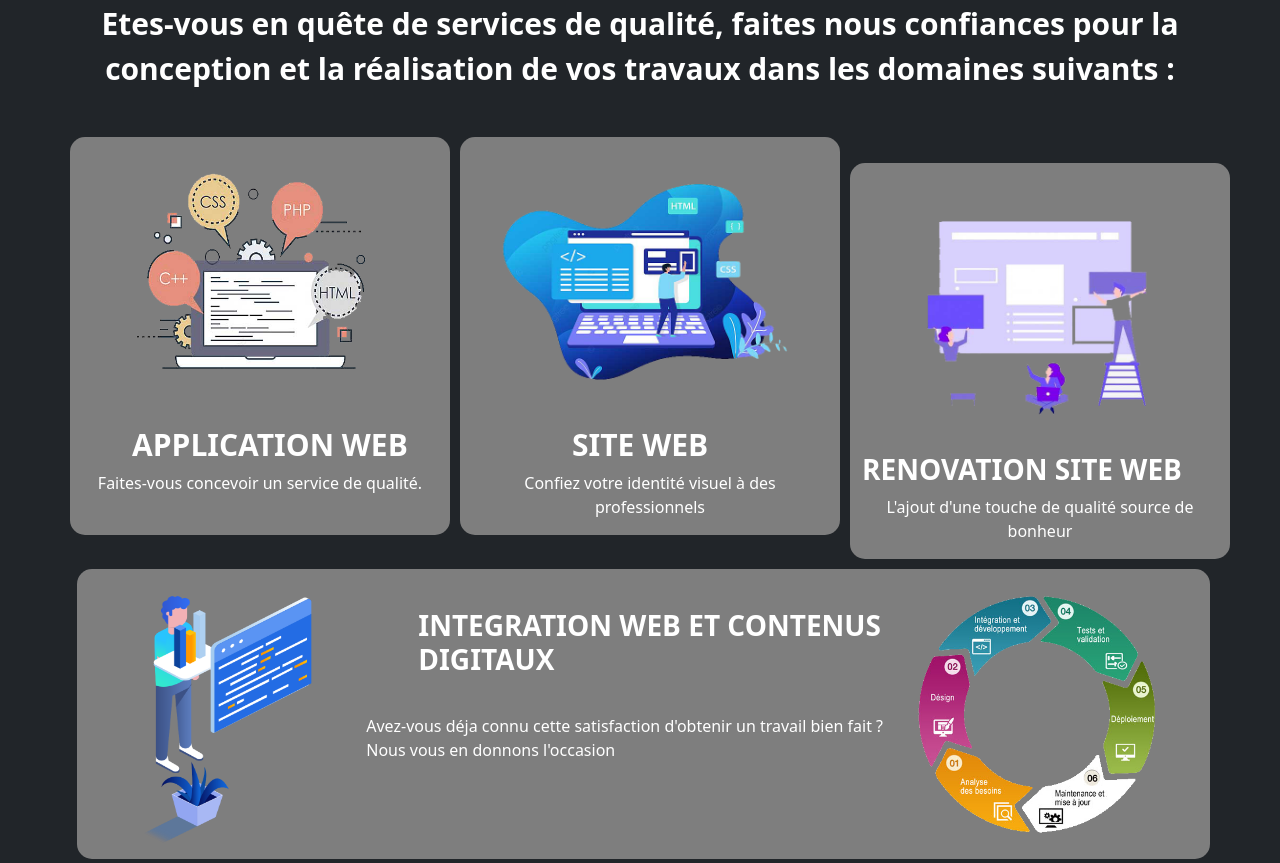
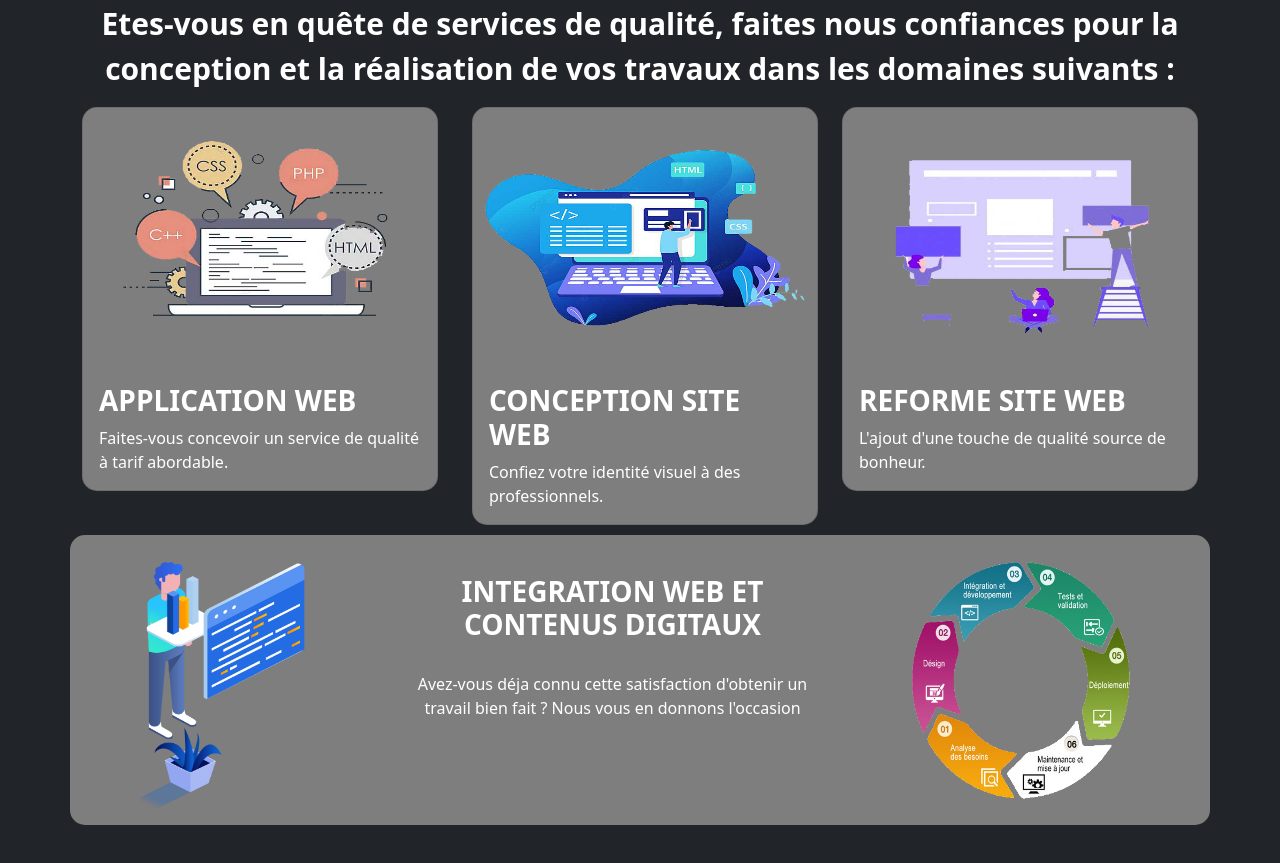
Before and after one commit to hugh-devPhp/Software-Int-Site, a website: page index.html in a window 1280 px wide. Shown: the part 620-1483 px from the top of the page. Drawn offline with nearby package versions, Linux system fonts and the light colour scheme.

Commit message:
J'ai responsivé le SECTION en utilisant bootstrap, j'ai aussi netoyé le code qui contenais "du style et du code" en trop et repeté. j'ai aussi epuré le fichier SECTION.CSS en le diluant de certain selecteur.

```diff
--- a/index.html
+++ b/index.html
@@ -93,62 +93,59 @@
       </div>
     </div>
 
-  <div class="container cont2">
+    <div class="container">
 
       <div class="row">
-      <div class="col-lg-4 formea">
-        <div class="row">
-          <img src="src/img/appweb.png" class="hat" width="100%" height="100%">
-        </div>
-        <div class="row">
-          <h3><b style="color: white;" class="test1">APPLICATION WEB</b></h3>
-        </div>
-        <div class="row">
-          <p style="color: white;" class="test2">Faites-vous concevoir un service de qualité.</p>
-        </div>
-    </div>
-    <div class="col-lg-4 forme1">
-      <div class="row">
-        <img src="src/img/siteweb.png" class="hat" width="100%" height="100%">
-      </div>
-      <div class="row">
-        <h3><b style="color: white;" class="test11">SITE WEB</b></h3>
-      </div>
-      <div class="row">
-        <p style="color: white;" class="test2">Confiez votre identité visuel à des professionnels</p>
-      </div>
-    </div>
-    <div class="col-lg-4 forme2">
-      <div class="row">
-        <img src="src/img/renov.png" class="hat" width="100%" height="100%">
-      </div>
-      <div class="row">
-        <h3><b style="color: white;" class="test1b">RENOVATION SITE WEB</b></h3>
-      </div>
-      <div class="row">
-        <p style="color: white;" class="test2">L'ajout d'une touche de qualité source de bonheur</p>
+
+        <div class="col-4 col-lg-4 col-md-4 col-sm-4">
+          <div class="card formea">
+            <img class="card-img-top" src="src/img/appweb.png" height="260">
+            <div class="card-body">
+              <h3 class="card-title"><b >APPLICATION WEB</b></h3>
+              <p class="card-text">Faites-vous concevoir un service de qualité à tarif abordable.</p>
             </div>
           </div>
         </div>
-  <div class="row forme1" style="margin-top: 10px; margin-left: -5px;">
-    <div class="row">
-      <div class="col-md-3">
-        <img src="src/img/intweb.png" class="hat1" width="100%" height="100%">
-      </div>
-      <div class="col-md-6">
-        <div class="row endtext">
-            <h3><b style="color: white;">INTEGRATION WEB ET CONTENUS <br>DIGITAUX</b></h3>
-        </div>
-        <div class="row textend1" style="color:white;">
-          <p>Avez-vous déja connu cette satisfaction d'obtenir un travail bien fait ? Nous vous en donnons l'occasion</p>
+
+        <div class="col-4 col-lg-4 col-md-4 col-sm-4">
+          <div class="card forme1">
+            <img src="src/img/siteweb.png" class="card-img-top" height="260px">
+            <div class="card-body">
+              <h3 class="card-title"><b >CONCEPTION SITE WEB</b></h3>
+              <p class="card-text">Confiez votre identité visuel à des professionnels.</p>
             </div>
           </div>
-      <div class="col-md-3">
-        <img src="src/img/cycleDeVieProjetWeb-1.png" class="hat2">
+        </div>
+
+        <div class="col-4 col-lg-4 col-md-4 col-sm-4">
+          <div class="card forme2">
+            <img src="src/img/renov.png" class="card-img-top" height="260">
+            <div class="card-body">
+              <h3 class="card-title"><b>REFORME SITE WEB</b></h3>
+              <p class="card-text ">L'ajout d'une touche de qualité source de bonheur.</p>
+            </div>
           </div>
         </div>
 
       </div>
+
+      <div class="row formea">
+
+        <div class="col-12 col-lg-3 col-md-3 col-sm-4">
+          <center><img src="src/img/intweb.png" class="hat1" width="100%" height="100%"></center>
+        </div>
+        <div class="col-12 col-lg-5 col-md-5 col-sm-4">
+          <div class="endtext">
+            <center><h3><b >INTEGRATION WEB ET CONTENUS DIGITAUX</b></h3></center>
+            <center><p class="textend1">Avez-vous déja connu cette satisfaction d'obtenir un travail bien fait ? Nous vous en donnons l'occasion</p></center>
+          </div>
+        </div>
+        <div class="col-12 col-lg-4 col-md-4 col-sm-4">
+          <center><img src="src/img/cycleDeVieProjetWeb-1.png" class="hat2"></center>
+        </div>
+
+      </div>
+
 
       <div class="container">
         <hr style="background-color: white;" class="hr1">
@@ -185,14 +182,12 @@
         </div>
       </div>
 
-  <div class="row" style="margin-top: 20px;">
-
     </div>
 
   </div>
 
   <!--footer end-->
-    <footer class="bg-white " id="Nous-contacter">
+  <footer class="bg-white" id="Nous-contacter">
     <div class="container   mx-auto px-auto position-relative  " id="contain_footer">
       <div class="rounded-circle bg-secondary pill position-absolute top-0 start-50 translate-middle"></div>
       <div class="row  ">
--- a/src/assets/css/section.css
+++ b/src/assets/css/section.css
@@ -6,18 +6,12 @@
     padding: 0 10px 0 10px;
     box-shadow: 6px 6px 0px;
 }
-
-@media (min-width: 768px) {
-   .image1{
-       margin-top: 60px;
-       width: 1600px;
-       height: 650px;
-   }
 .formea{
-
     border-radius: 15px;
     background-color: rgb(126, 126, 126);
-    margin-left: 0px;
+}
+div .row.formea{
+    margin-top: 10px;
 }
 .forme1{
 
@@ -28,17 +22,13 @@
 .forme2{
     border-radius: 15px;
     background-color: rgb(126, 126, 126);
-    margin-left: 780px;
-    margin-top: -372px;
+}
+.formea, .forme1, .forme2{
+    color: white;
 }
 .that{
     width: 330px;
     height: 290px;
-   }
-   .hat{
-    width: 330px;
-    height: 290px;
-    margin-left: 20px;
 }
 .hat1{
     width: 330px;
@@ -46,25 +36,12 @@
     margin-left: -50px;
 }
 .hat2{
-    width: 250px;
+    width: 230px;
     height: 250px;
-    margin-left: -10px;
     margin-top: 20px;
 }
-   .test1{
-       margin-left: 50px;
-       font-size: 30px;
-   }
-   .test11{
-    margin-left: 50px;
-    font-size: 30px;
-    margin-left: 100px;
-}
-   .test2{
-       text-align: center;
-   }
 .endtext{
-
+    color: white;
     margin-top: 40px;
     margin-left: 40px;
 }
@@ -73,9 +50,6 @@
 }
 .cont1{
     margin-top: 50px;
-   }
-   .cont2{
-    margin-top: 30px;
 }
 .textser{
     text-align: center;
@@ -141,7 +115,3 @@
 .second{
     margin-top: 30px;
 }
-  }
-  @media (max-width: 767px){
-
-  }
```
Lines whose indentation alone changed are shown as unchanged.
